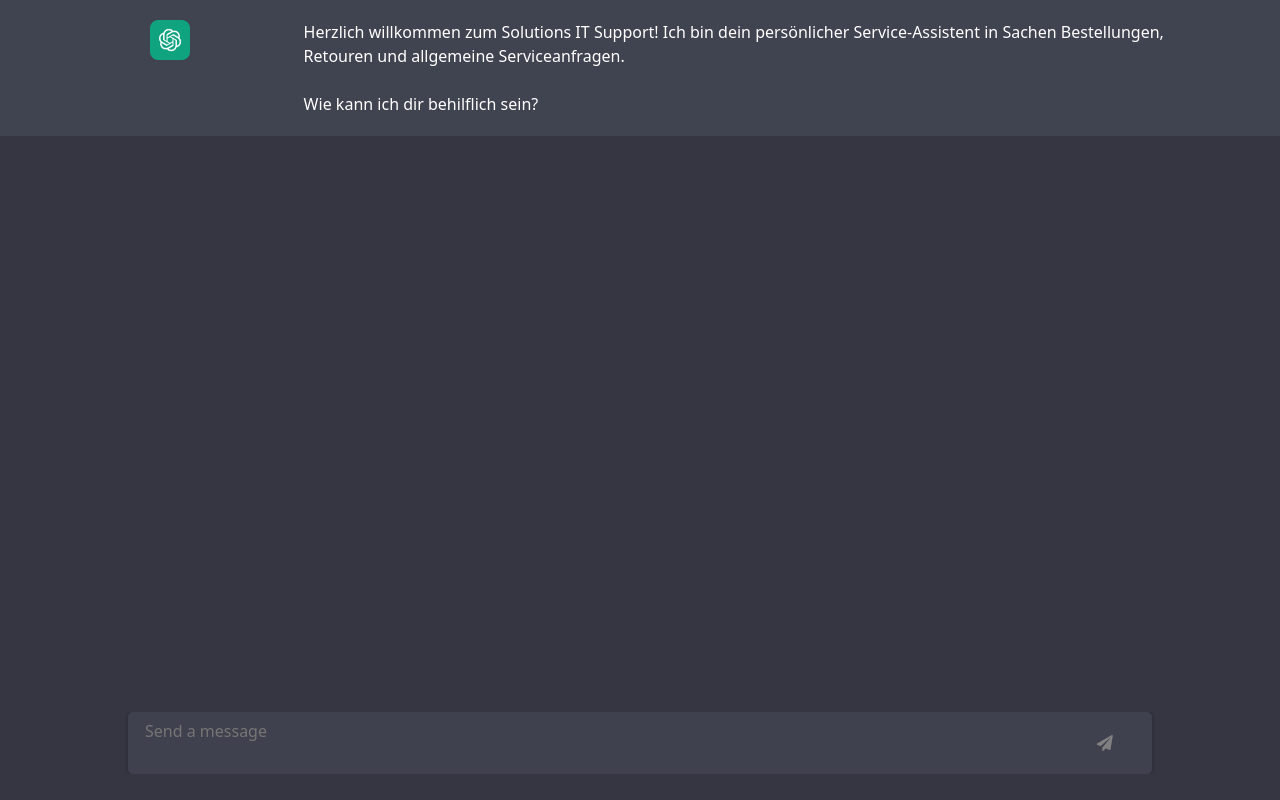
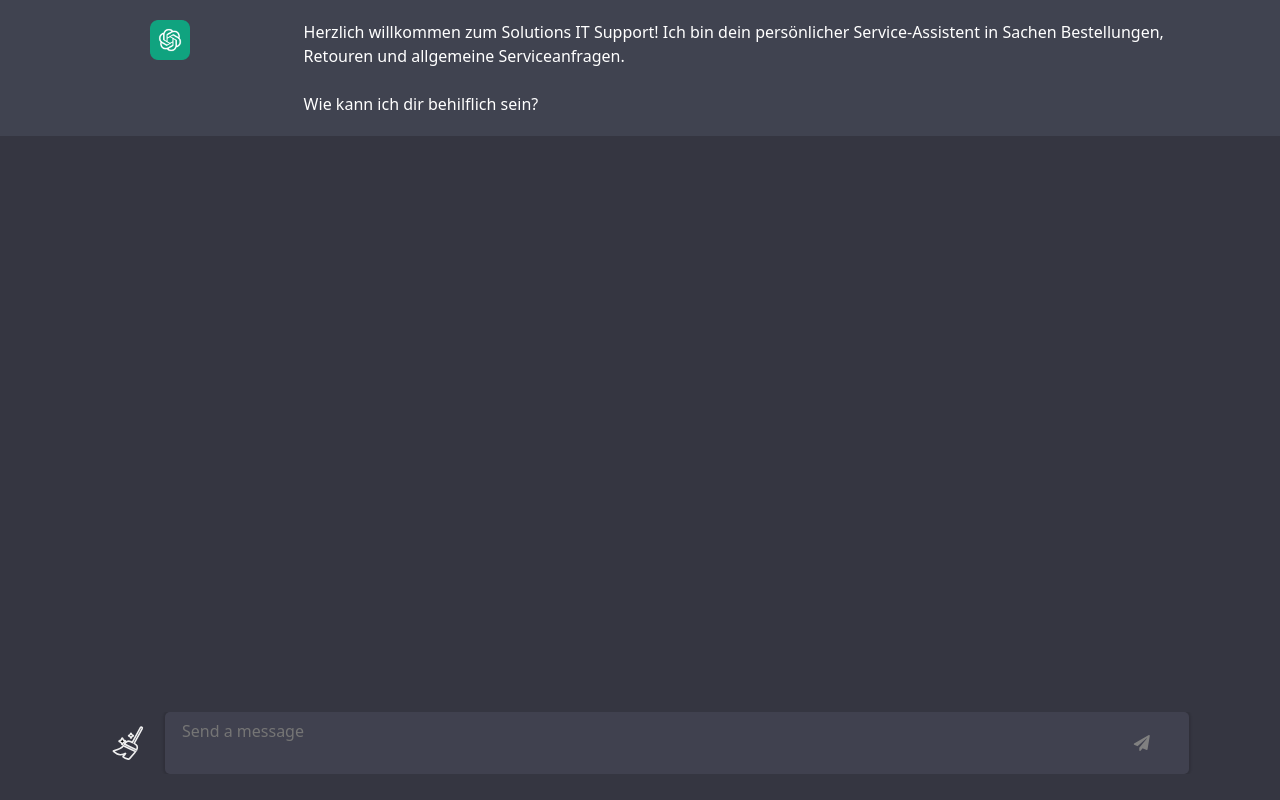
Before and after one commit to Filipza/LF6-Chatbot, a website built with Vite: page index.html in a window 1280 px wide. Built offline with nearby package versions, Linux system fonts and the light colour scheme.

Commit message:
add reset button

```diff
--- a/index.html
+++ b/index.html
@@ -29,7 +29,12 @@
             </div>
           </div>
           <div
-            class="chat-input-area d-flex justify-content-center overflow-hidden mt-3">
+            class="chat-input-area d-flex justify-content-center overflow-hidden mt-3 gap-4">
+            <button class="reset-btn"><svg viewBox="0 0 24 24" xmlns="http://www.w3.org/2000/svg">
+              <path fill-rule="evenodd" fill="#353641" clip-rule="evenodd" d="M20.7024 2.07782C20.3937 1.9095 20.0071 2.02326 19.8387 2.33191L14.7415 11.679C14.1315 11.2867 12.5639 10.42 11.3923 11.0061C10.3929 11.5061 10.1645 11.9182 9.7972 12.5811L9.75982 12.6485L17.4519 16.3461C17.8157 15.5976 18.0392 14.7269 17.7579 13.977C17.4612 13.1858 16.5737 12.5962 15.8846 12.2419L20.9565 2.94145C21.1248 2.6328 21.011 2.24614 20.7024 2.07782ZM9.05827 13.7646L9.08017 13.7343L16.7805 17.4359C16.6758 17.5743 16.5752 17.6958 16.4848 17.7962L12.9912 21.8721C12.7862 22.1113 12.4811 22.2405 12.1701 22.1901C11.4069 22.0663 9.9278 21.7116 8.93156 20.7456C8.80688 20.6246 8.85936 20.4169 9.00607 20.324C9.86774 19.7781 10.625 18.4374 10.625 18.4374C10.625 18.4374 9.05827 19.4999 7.0625 19.4374C5.52782 19.3893 3.64397 17.9429 2.85543 17.2771C2.6979 17.144 2.76842 16.8923 2.96968 16.8476C4.24898 16.5636 7.68904 15.6473 9.05827 13.7646Z"></path>
+              <path d="M8.60974 9.02978C8.52129 8.8234 8.22871 8.82341 8.14026 9.02978L7.77833 9.87431C7.70052 10.0559 7.55586 10.2005 7.37431 10.2783L6.52978 10.6403C6.3234 10.7287 6.32341 11.0213 6.52978 11.1097L7.37431 11.4717C7.55586 11.5495 7.70052 11.6941 7.77833 11.8757L8.14026 12.7202C8.22871 12.9266 8.52129 12.9266 8.60974 12.7202L8.97167 11.8757C9.04948 11.6941 9.19414 11.5495 9.37569 11.4717L10.2202 11.1097C10.4266 11.0213 10.4266 10.7287 10.2202 10.6403L9.37569 10.2783C9.19414 10.2005 9.04948 10.0559 8.97167 9.87431L8.60974 9.02978Z"></path>
+              <path d="M14.0511 5.99109C13.9847 5.8363 13.7653 5.8363 13.6989 5.99109L13.4275 6.62448C13.3691 6.76064 13.2606 6.86914 13.1245 6.92749L12.4911 7.19895C12.3363 7.26528 12.3363 7.48472 12.4911 7.55105L13.1245 7.82251C13.2606 7.88086 13.3691 7.98936 13.4275 8.12552L13.6989 8.75891C13.7653 8.9137 13.9847 8.9137 14.0511 8.75891L14.3225 8.12552C14.3809 7.98936 14.4894 7.88086 14.6255 7.82251L15.2589 7.55105C15.4137 7.48472 15.4137 7.26528 15.2589 7.19895L14.6255 6.92749C14.4894 6.86914 14.3809 6.76064 14.3225 6.62448L14.0511 5.99109Z"></path>
+            </svg></button>
             <div class="row">
               <div class="col-12 chat-inputs-area-inner">
                 <form
--- a/js/chat.js
+++ b/js/chat.js
@@ -1,5 +1,5 @@
-import Typewriter from 'typewriter-effect/dist/core';
-import { faqText } from './constants';
+import Typewriter from "typewriter-effect/dist/core";
+import { faqText } from "./constants";
 
 const submitForm = document.querySelector("form");
 const textInput = document.querySelector("textarea");
@@ -15,8 +15,8 @@ const helpKeywords = ["hilfe", "kontakt", "anrufen"];
 const menuKeywords = ["home", "menü", "anfang"];
 let currentPill;
 
-
 // create first chat message
+function showWelcomeMessage() {
   new Typewriter(`.chat-txt`, {
     strings: `Herzlich willkommen zum Solutions IT Support! Ich bin dein
     persönlicher Service-Assistent in Sachen Bestellungen, Retouren und allgemeine Serviceanfragen.
@@ -28,6 +28,9 @@ new Typewriter(`.chat-txt`, {
   }).callFunction(() => {
     document.querySelector(".Typewriter__cursor").remove();
   });
+}
+
+showWelcomeMessage();
 
 submitForm.addEventListener("submit", (e) => {
   e.preventDefault();
@@ -154,7 +157,12 @@ function createSupportChatbox(message, pills = []) {
     delay: 5,
   }).callFunction(() => {
     document.querySelector(".Typewriter__cursor").remove();
-    chatContentArea.lastChild.querySelector(".chat-txt").insertAdjacentHTML("beforeend", `<div class="chat-options d-flex mt-3">${pillsTemplate}</div>`);
+    chatContentArea.lastChild
+      .querySelector(".chat-txt")
+      .insertAdjacentHTML(
+        "beforeend",
+        `<div class="chat-options d-flex mt-3">${pillsTemplate}</div>`
+      );
     document.querySelectorAll(".option-btn").forEach((pill) => {
       pill.addEventListener("click", () => {
         const pillType = pill.getAttribute("data-type");
@@ -166,7 +174,9 @@ function createSupportChatbox(message, pills = []) {
         } else if (pillType === "FAQ") {
           createSupportChatbox(faqText);
         } else if (pillType === "Telefonservice") {
-          createSupportChatbox("Du kannst uns telefonisch kontaktieren Mo-Fr von 8:00 bis 12:00 Uhr unter der folgenden Nummer:  <a href='tel:+499123456789'>09123 456789</a>");
+          createSupportChatbox(
+            "Du kannst uns telefonisch kontaktieren Mo-Fr von 8:00 bis 12:00 Uhr unter der folgenden Nummer:  <a href='tel:+499123456789'>09123 456789</a>"
+          );
         } else if (pillType === "Allgemeine Hilfe/FAQ") {
           createSupportChatbox("Wie können wir dir helfen?", [
             "FAQ",
@@ -178,6 +188,11 @@ function createSupportChatbox(message, pills = []) {
   });
 }
 
+// reset chat button
+document
+  .querySelector(".reset-btn")
+  .addEventListener("click", () => window.location.reload());
+
 function formatDate(date) {
   return new Intl.DateTimeFormat("de-DE", {
     dateStyle: "short",
--- a/style.scss
+++ b/style.scss
@@ -208,3 +208,13 @@ footer {
   //   margin-bottom: 30px;
   // }
 }
+
+.reset-btn {
+  width: 50px;
+  background-color: transparent;
+  border: none;
+}
+
+.reset-btn svg {
+  stroke: #eee;
+}
```
Also changed, not shown: 1 other file. Lines whose indentation alone changed are shown as unchanged.
